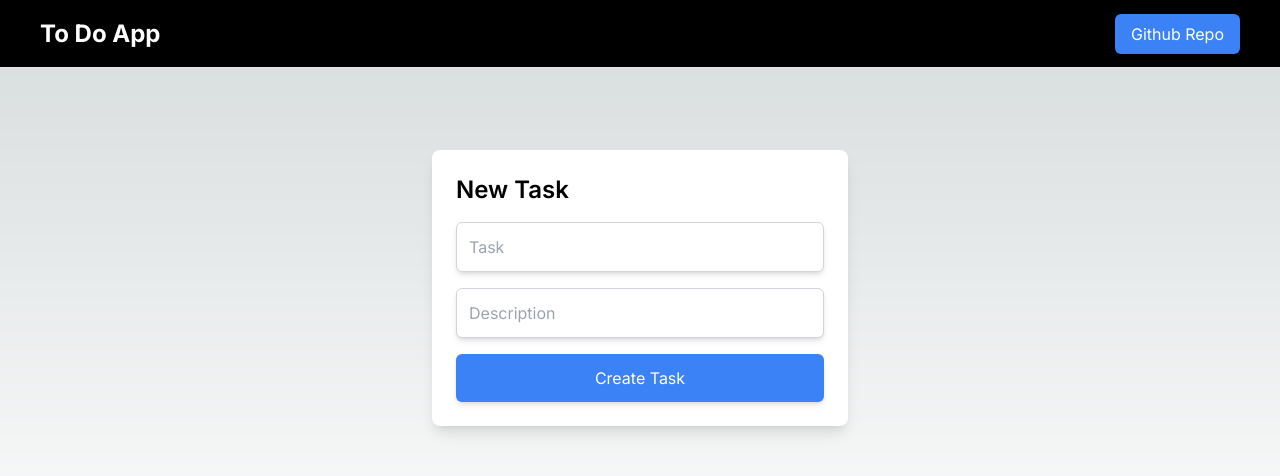
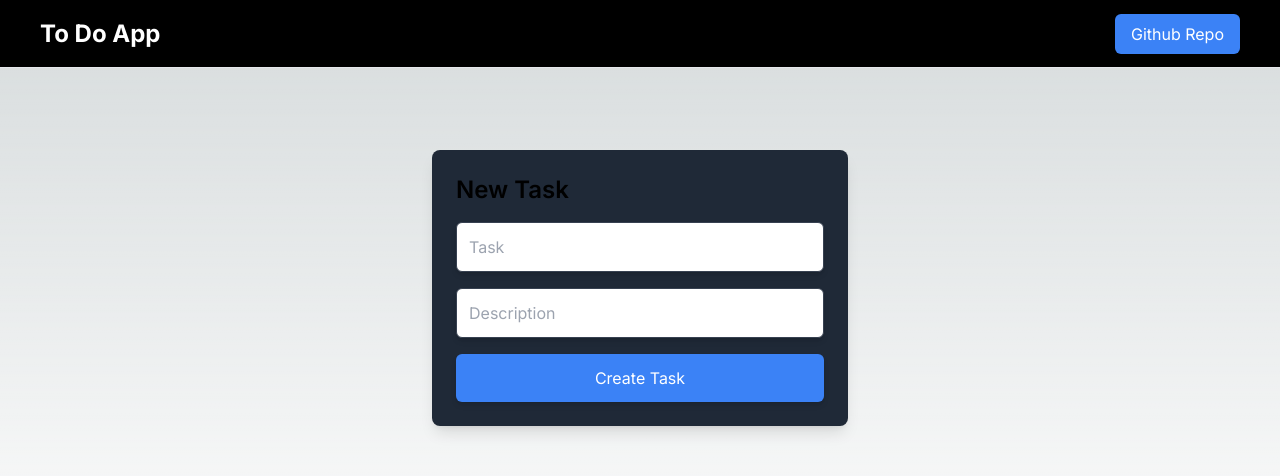
Before and after one commit to austinmargarone/todo-list, a Next.js app: page / in a window 1280 px wide. Shown: the top 476 px of the page. Built offline with nearby package versions, Linux system fonts and the light colour scheme; no server answers; the database is empty.

Commit message:
feat: Incorperate zod for validation

```diff
--- a/app/components/TodoForm.tsx
+++ b/app/components/TodoForm.tsx
@@ -1,5 +1,11 @@
 "use client";
 import { useState } from "react";
+import { z } from "zod";
+
+const todoSchema = z.object({
+  title: z.string().min(1, "Title must not be empty"),
+  description: z.string().min(1, "Description must not be empty"),
+});
 
 interface TodoFormProps {
   onCreateTodo: (title: string, description: string) => Promise<void>;
@@ -8,33 +14,71 @@ interface TodoFormProps {
 const TodoForm: React.FC<TodoFormProps> = ({ onCreateTodo }) => {
   const [todoValue, setTodoValue] = useState<string>("");
   const [descriptionValue, setDescriptionValue] = useState<string>("");
+  const [validationErrors, setValidationErrors] = useState<{
+    [key: string]: string | undefined;
+  }>({});
 
   const handleCreateTodo = async () => {
-    await onCreateTodo(todoValue, descriptionValue);
-    setTodoValue("");
-    setDescriptionValue("");
+    try {
+      const validatedData = todoSchema.parse({
+        title: todoValue,
+        description: descriptionValue,
+      });
+      console.log("Validated Data:", validatedData);
+      await onCreateTodo(validatedData.title, validatedData.description);
+      setTodoValue("");
+      setDescriptionValue("");
+      setValidationErrors({});
+    } catch (error) {
+      if (error instanceof z.ZodError) {
+        console.error("Validation Error:", error.errors);
+        const fieldErrors: { [key: string]: string } = {};
+        error.errors.forEach((err) => {
+          if (err.path) {
+            fieldErrors[err.path[0]] = err.message;
+          }
+        });
+        setValidationErrors(fieldErrors);
+      } else {
+        console.error("Validation failed with unknown error", error);
+      }
+    }
   };
 
   return (
     <section className="flex items-center justify-center h-[22.5rem] max-w-md mx-auto px-4">
-      <div className="w-full bg-white dark:bg-gray-800 rounded-lg shadow-lg p-6">
+      <div className="w-full bg-gray-800 rounded-lg shadow-lg p-6">
         <h1 className="text-2xl font-semibold mb-4">New Task</h1>
         <div className="space-y-4">
           <input
             onChange={(e) => setTodoValue(e.target.value)}
             value={todoValue}
-            className="w-full rounded-md shadow-md p-3 text-black dark:text-black border border-gray-300 dark:border-gray-700 focus:outline-none focus:ring-2 focus:ring-blue-500"
+            className={`w-full min-w-[200px] rounded-md shadow-md p-3 text-black border ${
+              validationErrors.title ? "border-red-500" : "border-gray-700"
+            } focus:outline-none focus:ring-2 focus:ring-blue-500`}
             placeholder="Task"
           />
+          {validationErrors.title && (
+            <p className="text-red-500 text-sm">{validationErrors.title}</p>
+          )}
           <input
             onChange={(e) => setDescriptionValue(e.target.value)}
             value={descriptionValue}
-            className="w-full rounded-md shadow-md p-3 text-black dark:text-black border border-gray-300 dark:border-gray-700 focus:outline-none focus:ring-2 focus:ring-blue-500"
+            className={`w-full min-w-[200px] rounded-md shadow-md p-3 text-black border ${
+              validationErrors.description
+                ? "border-red-500"
+                : "border-gray-700"
+            } focus:outline-none focus:ring-2 focus:ring-blue-500`}
             placeholder="Description"
           />
+          {validationErrors.description && (
+            <p className="text-red-500 text-sm">
+              {validationErrors.description}
+            </p>
+          )}
           <button
             onClick={handleCreateTodo}
-            className="w-full bg-blue-500 hover:bg-blue-600 active:bg-blue-700 cursor-pointer shadow-md px-5 py-3 text-white rounded-md focus:outline-none"
+            className="w-full min-w-[200px] bg-blue-500 hover:bg-blue-600 active:bg-blue-700 cursor-pointer shadow-md px-5 py-3 text-white rounded-md focus:outline-none"
           >
             Create Task
           </button>
--- a/app/components/TodoItem.tsx
+++ b/app/components/TodoItem.tsx
@@ -26,7 +26,7 @@ const TodoItem: React.FC<TodoItemProps> = ({
   };
 
   return (
-    <li className="shadow-lg border p-5 flex flex-col gap-2 rounded-md bg-white dark:bg-gray-800 max-w-md mx-auto px-4 w-full lg:min-w-[25rem]">
+    <li className="shadow-lg border p-5 flex flex-col gap-2 rounded-md bg-gray-800 max-w-md mx-auto px-4 w-full lg:min-w-[25rem]">
       {isEditing ? (
         <>
           <input
--- a/package.json
+++ b/package.json
@@ -14,7 +14,8 @@
     "axios": "^1.7.2",
     "next": "14.2.4",
     "react": "^18",
-    "react-dom": "^18"
+    "react-dom": "^18",
+    "zod": "^3.23.8"
   },
   "devDependencies": {
     "@types/node": "^20",
```
Also changed, not shown: 1 other file (tests, documents, lock files or other folders).
